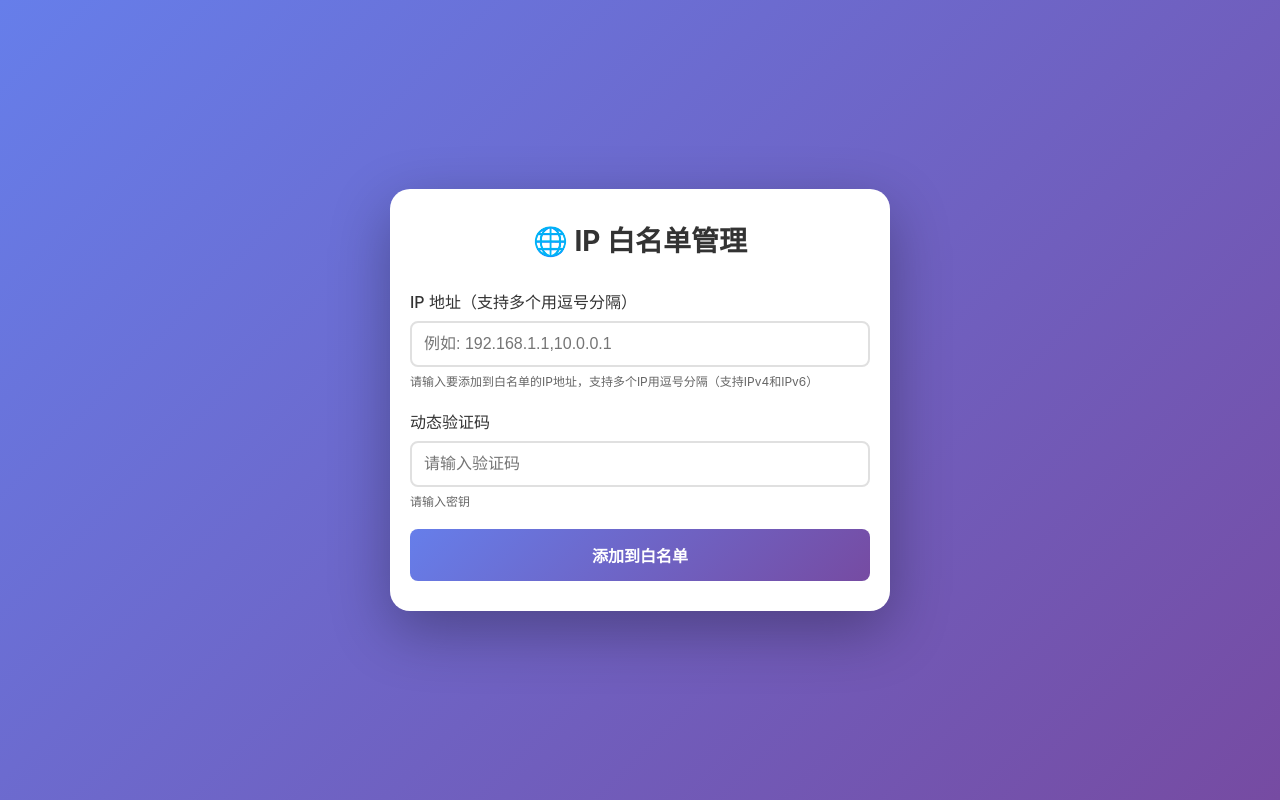
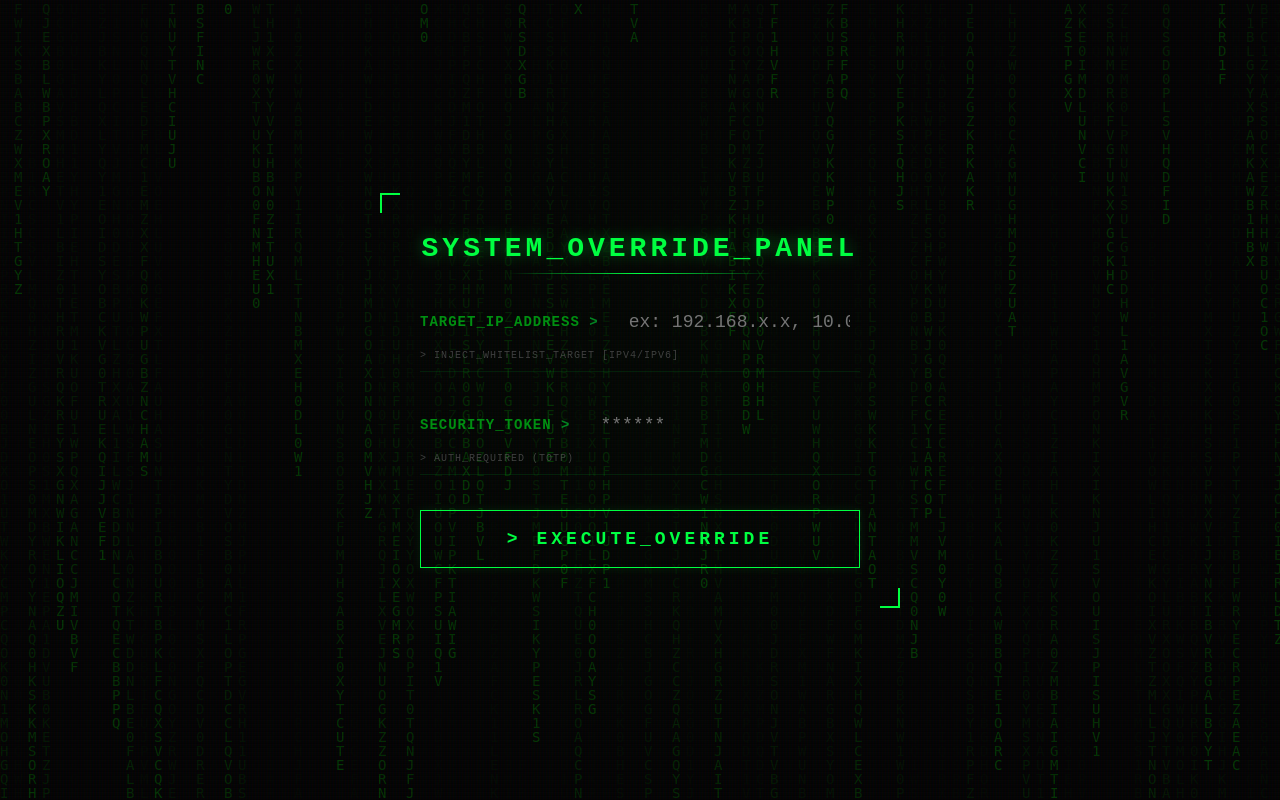
Before and after one commit to Yrighc/fuck-u-wall, a Flask app: template src/wall/templates/index.html in a window 1280 px wide. Run offline with Flask 3, Linux system fonts and the light colour scheme; the template is opened without the code that fills it, so the values that code supplies are empty.

Commit message:
feat: 更新应用名称和描述，调整前端表单提示信息，增强用户体验

```diff
--- a/src/wall/app.py
+++ b/src/wall/app.py
@@ -99,9 +99,9 @@ def index() -> str:
 def manifest() -> Response:
     """PWA Manifest 文件"""
     manifest_data = {
-        "name": "IP 白名单管理",
-        "short_name": "IP白名单",
-        "description": "Cloudflare IP 白名单管理工具",
+        "name": "WALL_OVERRIDE_CONSOLE",
+        "short_name": "OVERRIDE",
+        "description": "Cloudflare Firewall Override Tool",
         "start_url": "/",
         "display": "standalone",
         "background_color": "#667eea",
@@ -162,24 +162,24 @@ def add_to_whitelist() -> tuple[Response, int]:
     try:
         data = request.get_json()
         if not data:
-            return jsonify({"success": False, "message": "请求数据无效"}), 400
+            return jsonify({"success": False, "message": "INVALID_PAYLOAD"}), 400
 
         totp_code = data.get("totp_code", "")
 
         if not totp_code:
-            return jsonify({"success": False, "message": "动态验证码不能为空"}), 400
+            return jsonify({"success": False, "message": "TOKEN_MISSING"}), 400
 
         if len(totp_code) != 6 or not totp_code.isdigit():
-            return jsonify({"success": False, "message": "验证码必须是6位数字"}), 400
+            return jsonify({"success": False, "message": "TOKEN_FORMAT_INVALID"}), 400
 
         # 验证TOTP动态验证码（允许前后30秒的时间窗口）
         if totp is None:
-            return jsonify({"success": False, "message": "TOTP 服务未初始化"}), 500
+            return jsonify({"success": False, "message": "SYSTEM_ERROR: TOTP_SERVICE_OFFLINE"}), 500
 
         if not totp.verify(totp_code, valid_window=1):
             return (
                 jsonify(
-                    {"success": False, "message": "动态验证码错误或已过期，请重新获取"}
+                    {"success": False, "message": "ACCESS_DENIED: INVALID_TOKEN"}
                 ),
                 401,
             )
@@ -188,13 +188,13 @@ def add_to_whitelist() -> tuple[Response, int]:
         ips_input = data.get("ips", "").strip()
 
         if not ips_input:
-            return jsonify({"success": False, "message": "请输入IP地址"}), 400
+            return jsonify({"success": False, "message": "TARGET_MISSING"}), 400
 
         # 解析IP列表
         ip_list = [ip.strip() for ip in ips_input.split(",") if ip.strip()]
 
         if not ip_list:
-            return jsonify({"success": False, "message": "没有有效的IP地址"}), 400
+            return jsonify({"success": False, "message": "NO_VALID_TARGETS"}), 400
 
         # 验证IP格式
         for ip in ip_list:
@@ -206,13 +206,13 @@ def add_to_whitelist() -> tuple[Response, int]:
                     if not all(0 <= int(p) <= 255 for p in parts):
                         return (
                             jsonify(
-                                {"success": False, "message": f"IP 格式错误: {ip}"}
+                                {"success": False, "message": f"INVALID_TARGET_FORMAT: {ip}"}
                             ),
                             400,
                         )
                 except ValueError:
                     return (
-                        jsonify({"success": False, "message": f"IP 格式错误: {ip}"}),
+                        jsonify({"success": False, "message": f"INVALID_TARGET_FORMAT: {ip}"}),
                         400,
                     )
             # IPv6 验证：包含冒号且至少2个
@@ -220,15 +220,15 @@ def add_to_whitelist() -> tuple[Response, int]:
                 # 基本IPv6格式验证
                 if not re.match(r"^([0-9a-fA-F]{0,4}:){2,7}[0-9a-fA-F]{0,4}$", ip):
                     return (
-                        jsonify({"success": False, "message": f"IPv6 格式错误: {ip}"}),
+                        jsonify({"success": False, "message": f"INVALID_IPV6_FORMAT: {ip}"}),
                         400,
                     )
             else:
-                return jsonify({"success": False, "message": f"IP 格式错误: {ip}"}), 400
+                return jsonify({"success": False, "message": f"INVALID_TARGET_FORMAT: {ip}"}), 400
 
         # 调用 Cloudflare API 添加IP列表
         if cloudflare_service is None:
-            return jsonify({"success": False, "message": "服务未初始化"}), 500
+            return jsonify({"success": False, "message": "SYSTEM_ERROR: CLOUDFLARE_SERVICE_OFFLINE"}), 500
 
         success, message = cloudflare_service.add_ips_to_whitelist(ip_list)
         return jsonify({"success": success, "message": message}), (
@@ -236,7 +236,7 @@ def add_to_whitelist() -> tuple[Response, int]:
         )
 
     except Exception as e:
-        return jsonify({"success": False, "message": f"服务器错误: {str(e)}"}), 500
+        return jsonify({"success": False, "message": f"SYSTEM_CRITICAL_FAILURE: {str(e)}"}), 500
 
 
 def run_app() -> None:
--- a/src/wall/static/css/style.css
+++ b/src/wall/static/css/style.css
@@ -1,118 +1,312 @@
+:root {
+    --bg-color: #050505;
+    --card-bg: rgba(20, 20, 20, 0.6);
+    --primary-color: #00ff41; /* 经典黑客绿 */
+    --primary-glow: rgba(0, 255, 65, 0.4);
+    --secondary-color: #008f11;
+    --text-color: #e0e0e0;
+    --input-bg: rgba(0, 0, 0, 0.5);
+    --border-color: #333;
+    --font-mono: 'Courier New', Courier, monospace;
+}
+
 * {
     margin: 0;
     padding: 0;
     box-sizing: border-box;
 }
+
 body {
-    font-family: -apple-system, BlinkMacSystemFont, 'Segoe UI', Roboto, Oxygen, Ubuntu, Cantarell, sans-serif;
-    background: linear-gradient(135deg, #667eea 0%, #764ba2 100%);
+    font-family: var(--font-mono);
+    background-color: var(--bg-color);
+    background-image:
+        radial-gradient(circle at 50% 50%, rgba(0, 50, 0, 0.1) 0%, transparent 60%),
+        linear-gradient(rgba(18, 16, 16, 0) 50%, rgba(0, 0, 0, 0.25) 50%),
+        linear-gradient(90deg, rgba(255, 0, 0, 0.06), rgba(0, 255, 0, 0.02), rgba(0, 0, 255, 0.06));
+    background-size: 100% 100%, 100% 2px, 3px 100%;
+    color: var(--text-color);
     min-height: 100vh;
     display: flex;
     justify-content: center;
     align-items: center;
     padding: 20px;
+    overflow-x: hidden;
 }
+
+/* CRT 扫描线效果 */
+body::before {
+    content: " ";
+    display: block;
+    position: absolute;
+    top: 0;
+    left: 0;
+    bottom: 0;
+    right: 0;
+    background: linear-gradient(rgba(18, 16, 16, 0) 50%, rgba(0, 0, 0, 0.1) 50%);
+    background-size: 100% 4px;
+    z-index: -1;
+    pointer-events: none;
+}
+
+#matrixCanvas {
+    position: fixed;
+    top: 0;
+    left: 0;
+    z-index: -2; /* 放在扫描线后面 */
+    opacity: 0.2; /* 降低不透明度，不要喧宾夺主 */
+}
+
 .container {
-    background: white;
-    border-radius: 20px;
-    padding: 30px 20px;
-    box-shadow: 0 20px 60px rgba(0,0,0,0.3);
-    max-width: 500px;
+    background: transparent; /* 移除实体背景 */
+    backdrop-filter: none;
+    -webkit-backdrop-filter: none;
+    border: none; /* 移除边框 */
+    box-shadow: none;
+    max-width: 520px;
     width: 100%;
     margin: 0 auto;
+    position: relative;
+    padding: 40px; /* 保持内边距 */
+
+    /* HUD 四角瞄准框 */
+    background-image:
+        linear-gradient(var(--primary-color), var(--primary-color)),
+        linear-gradient(var(--primary-color), var(--primary-color)),
+        linear-gradient(var(--primary-color), var(--primary-color)),
+        linear-gradient(var(--primary-color), var(--primary-color));
+    background-repeat: no-repeat;
+    background-size: 20px 2px, 2px 20px;
+    background-position: top left, top left, bottom right, bottom right;
+    transition: all 0.5s ease;
 }
 
-@media (max-width: 480px) {
-    .container {
-        padding: 20px 15px;
-        border-radius: 15px;
-    }
-    h1 {
-        font-size: 24px;
-    }
+/* 顶部装饰条移除，改为 HUD 风格 */
+.container::after {
+    display: none;
 }
+
+/* 激活态：当内部有输入时，容器稍微发光 */
+.container:focus-within {
+    background-size: 40px 2px, 2px 40px; /* 瞄准框变大 */
+    filter: drop-shadow(0 0 10px var(--primary-glow));
+}
+
 h1 {
-    color: #333;
-    margin-bottom: 30px;
+    color: var(--primary-color);
+    margin-bottom: 40px;
     text-align: center;
     font-size: 28px;
+    letter-spacing: 4px;
+    text-transform: uppercase;
+    text-shadow: 0 0 15px var(--primary-glow);
+    position: relative;
 }
+
+/* 标题下的装饰线 */
+h1::after {
+    content: '';
+    position: absolute;
+    bottom: -10px;
+    left: 50%;
+    transform: translateX(-50%);
+    width: 60%;
+    height: 1px;
+    background: linear-gradient(90deg, transparent, var(--primary-color), transparent);
+}
+
 .form-group {
-    margin-bottom: 20px;
+    display: grid;
+    grid-template-areas:
+        "label input"
+        "help help";
+    grid-template-columns: auto 1fr;
+    gap: 10px 20px;
+    align-items: center;
+    margin-bottom: 35px; /* 增加间距 */
+    border-bottom: 1px solid rgba(0, 255, 65, 0.1);
+    padding-bottom: 10px;
+    position: relative;
+    transition: all 0.3s;
 }
+
+/* 输入框激活时的行样式 */
+.form-group:focus-within {
+    border-bottom: 1px solid var(--primary-color);
+    background: linear-gradient(90deg, transparent, rgba(0, 255, 65, 0.05), transparent);
+}
+
 label {
-    display: block;
-    color: #333;
-    margin-bottom: 8px;
-    font-weight: 500;
+    grid-area: label;
+    color: var(--secondary-color); /* 默认稍暗 */
+    font-size: 14px;
+    letter-spacing: 1px;
+    font-weight: bold;
+    margin-bottom: 0;
+    text-shadow: none;
+    transition: 0.3s;
 }
+
+.form-group:focus-within label {
+    color: var(--primary-color);
+    text-shadow: 0 0 8px var(--primary-glow);
+}
+
+label::after {
+    content: " >";
+    color: var(--primary-color);
+    opacity: 0.5;
+}
+
 input {
+    grid-area: input;
     width: 100%;
-    padding: 12px;
-    border: 2px solid #e0e0e0;
-    border-radius: 8px;
-    font-size: 16px;
-    transition: border-color 0.3s;
+    padding: 8px 10px;
+    background: transparent;
+    border: none;
+    border-radius: 0;
+    font-family: var(--font-mono);
+    color: #fff;
+    font-size: 18px; /* 字体加大 */
+    transition: all 0.3s ease;
+    box-shadow: none;
+    caret-color: var(--primary-color); /* 光标颜色 */
 }
+
 input:focus {
     outline: none;
-    border-color: #667eea;
+    border: none;
+    box-shadow: none;
+    /* 聚焦时添加扫描线背景 */
+    background: repeating-linear-gradient(
+        0deg,
+        transparent,
+        transparent 2px,
+        rgba(0, 255, 65, 0.1) 2px,
+        rgba(0, 255, 65, 0.1) 4px
+    );
 }
+
+small {
+    grid-area: help;
+    color: #666;
+    font-size: 10px;
+    margin-top: 0;
+    opacity: 0.6;
+    padding-left: 0;
+    border: none;
+    text-transform: uppercase;
+    letter-spacing: 1px;
+}
+
+.form-group:focus-within small {
+    color: var(--primary-color);
+    opacity: 0.8;
+}
+
 button {
     width: 100%;
-    padding: 14px;
-    background: linear-gradient(135deg, #667eea 0%, #764ba2 100%);
-    color: white;
-    border: none;
-    border-radius: 8px;
-    font-size: 16px;
-    font-weight: 600;
+    padding: 18px;
+    background: transparent;
+    color: var(--primary-color);
+    border: 1px solid var(--primary-color);
+    font-family: var(--font-mono);
+    font-size: 18px;
+    font-weight: 900;
     cursor: pointer;
-    transition: transform 0.2s, box-shadow 0.2s;
+    text-transform: uppercase;
+    letter-spacing: 4px;
+    position: relative;
+    overflow: hidden;
+    box-shadow: 0 0 10px rgba(0, 255, 65, 0.1);
+    transition: 0.2s;
 }
+
+/* 按钮 Hover 故障效果 (Glitch) */
 button:hover {
-    transform: translateY(-2px);
-    box-shadow: 0 5px 15px rgba(102, 126, 234, 0.4);
+    background: var(--primary-color);
+    color: #000;
+    box-shadow: 0 0 30px var(--primary-glow);
+    text-shadow: 2px 0 #fff;
 }
-button:active {
-    transform: translateY(0);
+
+/* 简单的 Glitch 动画关键帧 */
+@keyframes glitch-anim-1 {
+    0% { clip-path: inset(20% 0 80% 0); transform: translate(-2px, 1px); }
+    20% { clip-path: inset(60% 0 10% 0); transform: translate(2px, -1px); }
+    40% { clip-path: inset(40% 0 50% 0); transform: translate(-2px, 2px); }
+    60% { clip-path: inset(80% 0 5% 0); transform: translate(2px, -2px); }
+    80% { clip-path: inset(10% 0 70% 0); transform: translate(-1px, 1px); }
+    100% { clip-path: inset(30% 0 50% 0); transform: translate(1px, -1px); }
 }
-button:disabled {
-    opacity: 0.6;
-    cursor: not-allowed;
-    transform: none;
+
+/* 只有在 hover 时添加伪元素做 glitch */
+button:hover::before {
+    content: attr(data-text); /* 需要在 HTML 中设置 data-text */
+    position: absolute;
+    left: 0;
+    top: 0;
+    width: 100%;
+    height: 100%;
+    background: var(--primary-color);
+    color: #000;
+    overflow: hidden;
+    clip-path: inset(0 0 0 0);
+    animation: glitch-anim-1 0.3s infinite linear alternate-reverse;
+    opacity: 0.5;
 }
+
 .message {
-    margin-top: 20px;
-    padding: 12px;
-    border-radius: 8px;
+    /* 保持原样，微调背景 */
+    backdrop-filter: blur(2px);
+}
+
+.message {
+    margin-top: 25px;
+    padding: 15px;
+    border-radius: 4px;
     text-align: center;
-    font-size: 14px;
+    font-size: 13px;
     display: none;
+    font-family: var(--font-mono);
+    backdrop-filter: blur(5px);
 }
+
 .message.success {
-    background: #d4edda;
-    color: #155724;
-    border: 1px solid #c3e6cb;
-    display: block;
+    background: rgba(0, 255, 65, 0.1);
+    color: var(--primary-color);
+    border: 1px solid var(--primary-color);
+    box-shadow: 0 0 10px rgba(0, 255, 65, 0.2);
 }
+
 .message.error {
-    background: #f8d7da;
-    color: #721c24;
-    border: 1px solid #f5c6cb;
-    display: block;
+    background: rgba(255, 0, 0, 0.1);
+    color: #ff3333;
+    border: 1px solid #ff3333;
+    box-shadow: 0 0 10px rgba(255, 0, 0, 0.2);
 }
+
 .loading {
     display: inline-block;
     width: 16px;
     height: 16px;
-    border: 2px solid #ffffff;
+    border: 2px solid var(--primary-color);
     border-radius: 50%;
     border-top-color: transparent;
-    animation: spin 0.6s linear infinite;
-    margin-right: 8px;
+    animation: spin 0.8s linear infinite;
+    margin-right: 10px;
     vertical-align: middle;
 }
+
 @keyframes spin {
     to { transform: rotate(360deg); }
 }
+
+/* 适配移动端 */
+@media (max-width: 480px) {
+    .container {
+        padding: 25px 20px;
+    }
+    h1 {
+        font-size: 20px;
+    }
+}
--- a/src/wall/static/js/app.js
+++ b/src/wall/static/js/app.js
@@ -9,15 +9,15 @@ document.getElementById('whitelistForm').addEventListener('submit', async (e) =>
 
     // 禁用按钮并显示加载状态
     submitBtn.disabled = true;
-    btnText.innerHTML = '<span class="loading"></span>处理中...';
+    btnText.innerHTML = '<span class="loading"></span>PROCESSING...';
 
     // 验证IP输入
     if (!ipInput || !ipInput.trim()) {
         message.className = 'message error';
-        message.textContent = '请输入IP地址';
+        message.textContent = 'ERROR: IP_ADDRESS_REQUIRED';
         message.style.display = 'block';
         submitBtn.disabled = false;
-        btnText.textContent = '添加到白名单';
+        btnText.textContent = '> EXECUTE';
         return;
     }
 
@@ -37,20 +37,21 @@ document.getElementById('whitelistForm').addEventListener('submit', async (e) =>
 
         const data = await response.json();
         message.className = 'message ' + (data.success ? 'success' : 'error');
-        message.textContent = data.message || (data.success ? '成功添加到白名单！' : '操作失败');
+        message.textContent = data.message || (data.success ? 'ACCESS_GRANTED' : 'ACCESS_DENIED');
         message.style.display = 'block';
 
         if (data.success) {
             document.getElementById('totpCode').value = '';
+            // document.getElementById('ipInput').value = ''; // 既然自动获取IP，通常不需要清空，或者清空后重新填入当前IP？为了方便连续操作，保留或清空看习惯。这里保持原样清空吧。
             document.getElementById('ipInput').value = '';
         }
     } catch (error) {
         message.className = 'message error';
-        message.textContent = '网络错误，请重试';
+        message.textContent = 'SYSTEM_ERROR: CONNECTION_LOST';
         message.style.display = 'block';
         console.error('添加失败:', error);
     } finally {
         submitBtn.disabled = false;
-        btnText.textContent = '添加到白名单';
+        btnText.textContent = '> EXECUTE_OVERRIDE';
     }
 });
--- /dev/null
+++ b/src/wall/static/js/matrix.js
@@ -0,0 +1,53 @@
+const canvas = document.getElementById('matrixCanvas');
+const ctx = canvas.getContext('2d');
+
+// 设置 Canvas 全屏
+function resizeCanvas() {
+    canvas.width = window.innerWidth;
+    canvas.height = window.innerHeight;
+}
+window.addEventListener('resize', resizeCanvas);
+resizeCanvas();
+
+// 矩阵字符配置
+const chars = '01ABCDEFGHIJKLMNOPQRSTUVWXYZ';
+const charArray = chars.split('');
+const fontSize = 14;
+const columns = canvas.width / fontSize;
+
+// 每一列的当前 Y 坐标
+const drops = [];
+for (let i = 0; i < columns; i++) {
+    drops[i] = 1;
+}
+
+// 绘制函数
+function draw() {
+    // 每一帧都用半透明黑色覆盖上一帧，形成拖尾效果
+    ctx.fillStyle = 'rgba(5, 5, 5, 0.05)';
+    ctx.fillRect(0, 0, canvas.width, canvas.height);
+
+    ctx.fillStyle = '#0F0'; // 经典的黑客绿
+    ctx.font = fontSize + 'px monospace';
+
+    for (let i = 0; i < drops.length; i++) {
+        // 随机取字符
+        const text = charArray[Math.floor(Math.random() * charArray.length)];
+
+        // 绘制字符
+        // x = 列号 * 字体大小
+        // y = 当前下落进度 * 字体大小
+        ctx.fillText(text, i * fontSize, drops[i] * fontSize);
+
+        // 如果掉出屏幕或随机重置，则回到顶部
+        if (drops[i] * fontSize > canvas.height && Math.random() > 0.975) {
+            drops[i] = 0;
+        }
+
+        // Y 坐标增加
+        drops[i]++;
+    }
+}
+
+// 启动动画，33ms 约 30fps
+setInterval(draw, 33);
--- a/src/wall/templates/index.html
+++ b/src/wall/templates/index.html
@@ -1,35 +1,37 @@
 <!DOCTYPE html>
-<html lang="zh-CN">
+<html lang="en">
 <head>
     <meta charset="UTF-8">
     <meta name="viewport" content="width=device-width, initial-scale=1.0, maximum-scale=1.0, user-scalable=no">
     <meta name="apple-mobile-web-app-capable" content="yes">
     <meta name="apple-mobile-web-app-status-bar-style" content="black-translucent">
-    <meta name="theme-color" content="#667eea">
-    <title>IP 白名单管理</title>
+    <meta name="theme-color" content="#050505">
+    <title>ROOT@WALL:~#</title>
     <link rel="manifest" href="/manifest.json">
     <link rel="stylesheet" href="{{ url_for('static', filename='css/style.css') }}">
 </head>
 <body>
+    <canvas id="matrixCanvas"></canvas>
     <div class="container">
-        <h1>🌐 IP 白名单管理</h1>
+        <h1>SYSTEM_OVERRIDE_PANEL</h1>
         <form id="whitelistForm">
             <div class="form-group">
-                <label for="ipInput">IP 地址（支持多个用逗号分隔）</label>
-                <input type="text" id="ipInput" name="ipInput" placeholder="例如: 192.168.1.1,10.0.0.1" value="{{ client_ip if client_ip else '' }}" required>
-                <small style="color: #666; font-size: 12px; margin-top: 5px; display: block;">请输入要添加到白名单的IP地址，支持多个IP用逗号分隔（支持IPv4和IPv6）</small>
+                <label for="ipInput">TARGET_IP_ADDRESS</label>
+                <input type="text" id="ipInput" name="ipInput" placeholder="ex: 192.168.x.x, 10.0.x.x" value="{{ client_ip if client_ip else '' }}" required>
+                <small>> INJECT_WHITELIST_TARGET [IPv4/IPv6]</small>
             </div>
             <div class="form-group">
-                <label for="totpCode">动态验证码</label>
-                <input type="text" id="totpCode" name="totpCode" placeholder="请输入验证码" required maxlength="6" pattern="[0-9]{6}">
-                <small style="color: #666; font-size: 12px; margin-top: 5px; display: block;">请输入密钥</small>
+                <label for="totpCode">SECURITY_TOKEN</label>
+                <input type="text" id="totpCode" name="totpCode" placeholder="******" required maxlength="6" pattern="[0-9]{6}">
+                <small>> AUTH_REQUIRED (TOTP)</small>
             </div>
-            <button type="submit" id="submitBtn">
-                <span id="btnText">添加到白名单</span>
+            <button type="submit" id="submitBtn" data-text="> EXECUTE_OVERRIDE">
+                <span id="btnText">> EXECUTE_OVERRIDE</span>
             </button>
         </form>
         <div class="message" id="message"></div>
     </div>
     <script src="{{ url_for('static', filename='js/app.js') }}"></script>
+    <script src="{{ url_for('static', filename='js/matrix.js') }}"></script>
 </body>
 </html>
```
Also changed, not shown: src/wall/services/cloudflare_service.py (+8 -8 lines), tests/test_app.py (+1 -1 lines).
